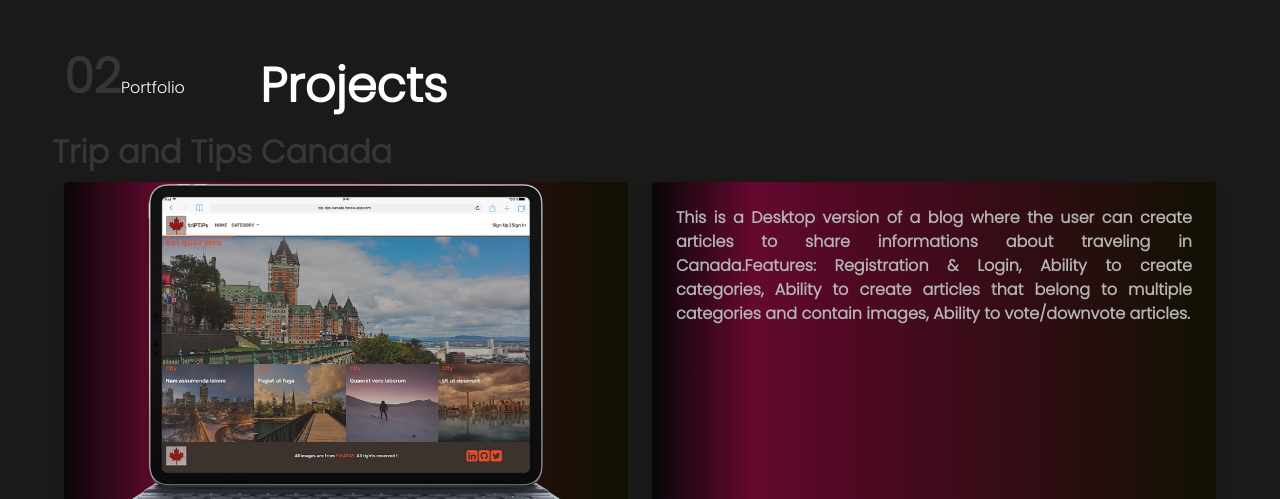
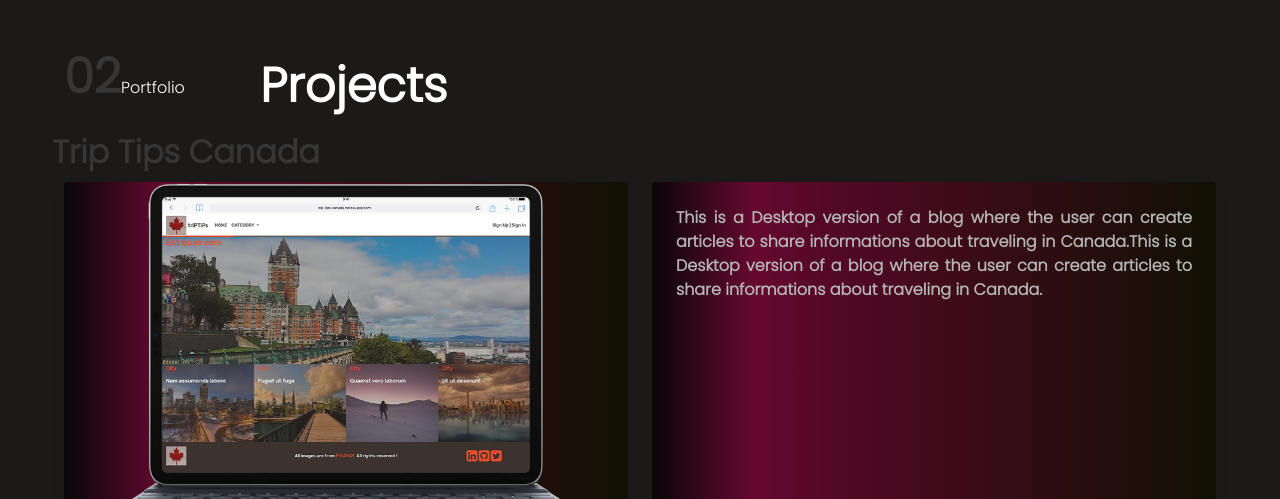
Before and after one commit to brugobi/-Personal-Portfolio-JS, a website built with webpack: page src/index.html in a window 1280 px wide. Shown: the part 900-1399 px from the top of the page. Built offline with nearby package versions, Linux system fonts and the light colour scheme; files whose address does not match are found by name.

Commit message:
add js function to the projects section by add action to the next-btn and prev-btn

```diff
--- a/src/index.html
+++ b/src/index.html
@@ -85,20 +85,20 @@
         </div>
       </div>
       <div class="columns">
-        <h1 class="title">Trip and Tips Canada</h1>
+        <h1 id="title-project" class="title">Trip and Tips Canada</h1>
       </div>
       <div class="columns">
         <div class="column">
           <div class="card card-img">
             <div class="card-image has-text-centered px-6">
-              <img src="./trip.jpg" alt="trip">
+              <img id="project-img" src="./trip.jpg" alt="trip">
             </div>
             <div class="card-footer">
               <p class="card-footer-item">
-                <a href="">See source&nbsp;<i class="fab fa-github"></i></a>
+                <a href="/" id="link-source" target="_blanck">See source&nbsp;<i class="fab fa-github"></i></a>
               </p>
               <p class="card-footer-item">
-                <a href="/">See live&nbsp;<i class="fas fa-external-link-alt"></i></a>
+                <a href="/" id="link-demo" target="_blanck">See live&nbsp;<i class="fas fa-external-link-alt"></i></a>
               </p>
             </div>
           </div>
@@ -106,7 +106,7 @@
         <div class="column">
           <div class="card card-img">
             <div class="card-content has-text-centered has-text-grey-light has-text-justified has-text-weight-bold">
-              <p>This is a Desktop version of a blog where the user can create articles to share informations about traveling in Canada.Features: Registration & Login, Ability to create categories, Ability to create articles that belong to multiple categories and contain images, Ability to vote/downvote articles.
+              <p id="info">This is a Desktop version of a blog where the user can create articles to share informations about traveling in Canada.Features: Registration & Login, Ability to create categories, Ability to create articles that belong to multiple categories and contain images, Ability to vote/downvote articles.
               </p>
             </div>
             <div class="card-footer">
@@ -121,8 +121,8 @@
         </div>
       </div>
       <div class="columns div-name">
-        <div><i class="fas fa-arrow-left"></i>&nbsp;&nbsp;Previous project</div>
-        <div>Next project&nbsp;&nbsp;<i class="fas fa-arrow-right"></i></div>
+        <div class="prev-btn"><i class="fas fa-arrow-left"></i>&nbsp;&nbsp;Previous project</div>
+        <div class="next-btn">Next project&nbsp;&nbsp;<i class="fas fa-arrow-right"></i></div>
       </div>
     </div>
   </section>
--- a/src/index.js
+++ b/src/index.js
@@ -1,6 +1,9 @@
 /* eslint-disable no-unused-vars */
 import './styles.scss';
+import projects from './projects';
 import Trip from './assets/images/trip.jpg';
+import News from './assets/images/news_week.png';
+import Shop from './assets/images/online_shop.png';
 import Background from './assets/images/project.png';
 
 const bugerIcon = document.querySelector('#burger');
@@ -9,3 +12,46 @@ const navbarMenu = document.querySelector('#nav-links');
 bugerIcon.addEventListener('click', () => {
   navbarMenu.classList.toggle('is-active');
 });
+
+// projects
+const title = document.getElementById('title-project');
+const img = document.getElementById('project-img');
+const info = document.getElementById('info');
+const linkSource = document.getElementById('link-source');
+const linkDemo = document.getElementById('link-demo');
+
+let currentItem = 0;
+
+const showPerson = () => {
+  const item = projects[currentItem];
+  img.src = item.img;
+  title.textContent = item.title;
+  info.textContent = item.text;
+  linkDemo.href = item.live;
+  linkSource.href = item.source;
+};
+
+const prevBtn = document.querySelector('.prev-btn');
+const nextBtn = document.querySelector('.next-btn');
+
+window.addEventListener('DOMContentLoaded', () => {
+  showPerson();
+});
+
+// show next person
+nextBtn.addEventListener('click', () => {
+  currentItem += 1;
+  if (currentItem > projects.length - 1) {
+    currentItem = 0;
+  }
+  showPerson();
+});
+
+// show prev person
+prevBtn.addEventListener('click', () => {
+  currentItem -= 1;
+  if (currentItem < 0) {
+    currentItem = projects.length - 1;
+  }
+  showPerson(projects);
+});
--- a/src/projects.js
+++ b/src/projects.js
@@ -3,33 +3,61 @@ const projects = [
     id: 1,
     title: 'Trip Tips Canada',
     tool: ['Ruby on Rails', 'HTML/CSS'],
-    img: './assets/images/trip.png',
+    img: './trip.jpg',
+    source: 'https://github.com/brugobi/RoR--Capstone',
+    live: 'https://trip-tips-canada.herokuapp.com/',
     text:
       'This is a Desktop version of a blog where the user can create articles to share informations about traveling in Canada.This is a Desktop version of a blog where the user can create articles to share informations about traveling in Canada.',
   },
   {
     id: 2,
-    title: 'The Newsweek Clone',
-    tool: ['Bootstrap', 'HTML/CSS'],
-    img: './assets/images/trip.png',
+    title: 'The Walkers',
+    tool: ['JavaScript', 'Phaser3', 'HTML/CSS'],
+    img: './trip.jpg',
+    source: 'https://github.com/brugobi/phaser-capstone',
+    live: 'https://brugobi.github.io/phaser-capstone/',
     text:
-      'This project requests to build a responsive replica of the news site Newsweek  using the Bootstrap framework.',
+      'This is a desktop shoot game implemented it using Phaser. For developing the game. I implemented an API provided by Microverse Program to host the scoring database so that the highest scores will always be available for new users to try to beat!',
   },
   {
     id: 3,
-    title: 'Tic Tac Toe',
-    tool: ['Ruby/OOP', 'Rubocop'],
-    img: './assets/images/trip.png',
+    title: 'Weather App',
+    tool: ['JavaScrip', 'APIs', 'Bulma', 'HTML/CSS'],
+    img: './trip.jpg',
+    source: 'https://github.com/brugobi/Weather-App-JS',
+    live: 'https://raw.githack.com/brugobi/Weather-App-JS/feature_v1/dist/index.html',
     text:
-      'In this project we tried to build a tic-tac-toe game on the command line where two human players can play against each other and the board is displayed in between turns.',
+      'This is a responsive weather app page built with JavaScript and APIs: Get weather information by getting the user location if the user accepts it, Get weather information by typing the city name, Autocomplete functionality for cities names and, Temperature available in Celsius and Fahrenheit by clicking on the temperature number.',
   },
   {
     id: 4,
+    title: 'The Newsweek Clone',
+    tool: ['Bootstrap', 'HTML/CSS'],
+    img: './news_week.png',
+    source: 'https://github.com/brugobi/Newsweek-clone',
+    live: 'https://raw.githack.com/brugobi/Newsweek-clone/master/index.html',
+    text:
+      'This project requests students to build a replica of the news site Newsweek (https://www.newsweek.com/) using the Bootstrap framework..',
+  },
+  {
+    id: 5,
+    title: 'Restaurant Page',
+    tool: ['JavaScrip', 'Node.js', 'Webpack', 'Boostrap', 'HTML/CSS'],
+    img: './trip.jpg',
+    source: 'https://github.com/brugobi/restaurant_page-js',
+    live: 'https://raw.githack.com/brugobi/restaurant_page-js/feature/dist/index.html',
+    text:
+      'This is a responsive Restaurant page built with entire JavaScript.',
+  },
+  {
+    id: 6,
     title: 'Online Shop',
     tool: ['HTML&CSS', 'Bootstrap'],
-    img: './assets/images/trip.png',
+    img: './online_shop.png',
+    source: 'https://github.com/brugobi/online-shop',
+    live: 'https://raw.githack.com/brugobi/online-shop/master/index.html',
     text:
-      'This project is about building a responsive webpage based on an online shop for electronics using HTML and CSS. Design idea by Mohammed Awad on Behance . Based on the mentioned template I decided to customize it and build a board game store. There are two pages: the main one and the search result one.',
+      'This project is about building a webpage based on an online shop for electronics using HTML and CSS. Design idea by Mohammed Awad on Behance and you can check out on this link (https://www.behance.net/gallery/24796463/ZATTIX). Based on the mentioned template I decided to customize it and build a board game store. There are two pages: the main one and the search result one.',
   },
 ];
 
--- a/src/styles.scss
+++ b/src/styles.scss
@@ -132,3 +132,16 @@ section {
 .card-content {
   min-height: 40vh;
 }
+
+.next-btn {
+  cursor: pointer;
+}
+
+.prev-btn {
+  cursor: pointer;
+}
+
+.prev-btn:hover,
+.next-btn:hover {
+  color: #db4747;
+}
```
